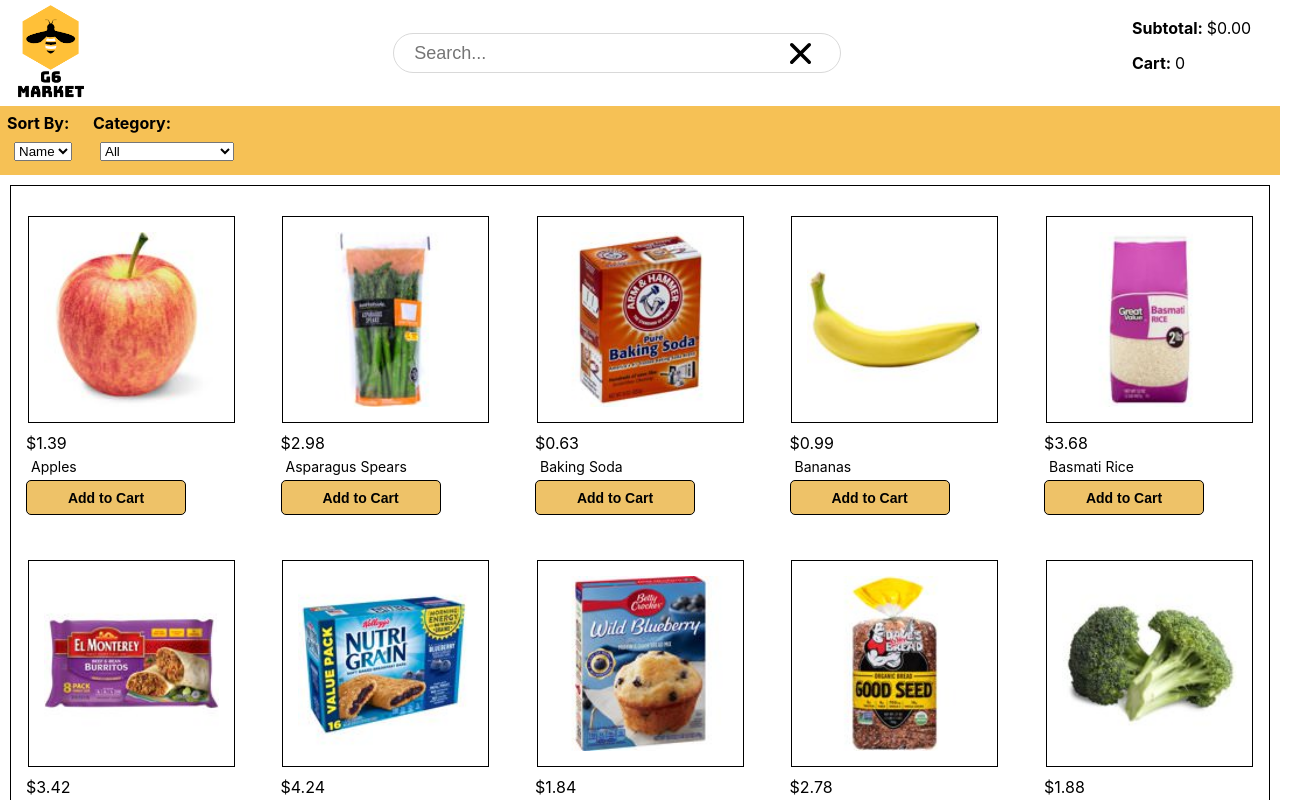
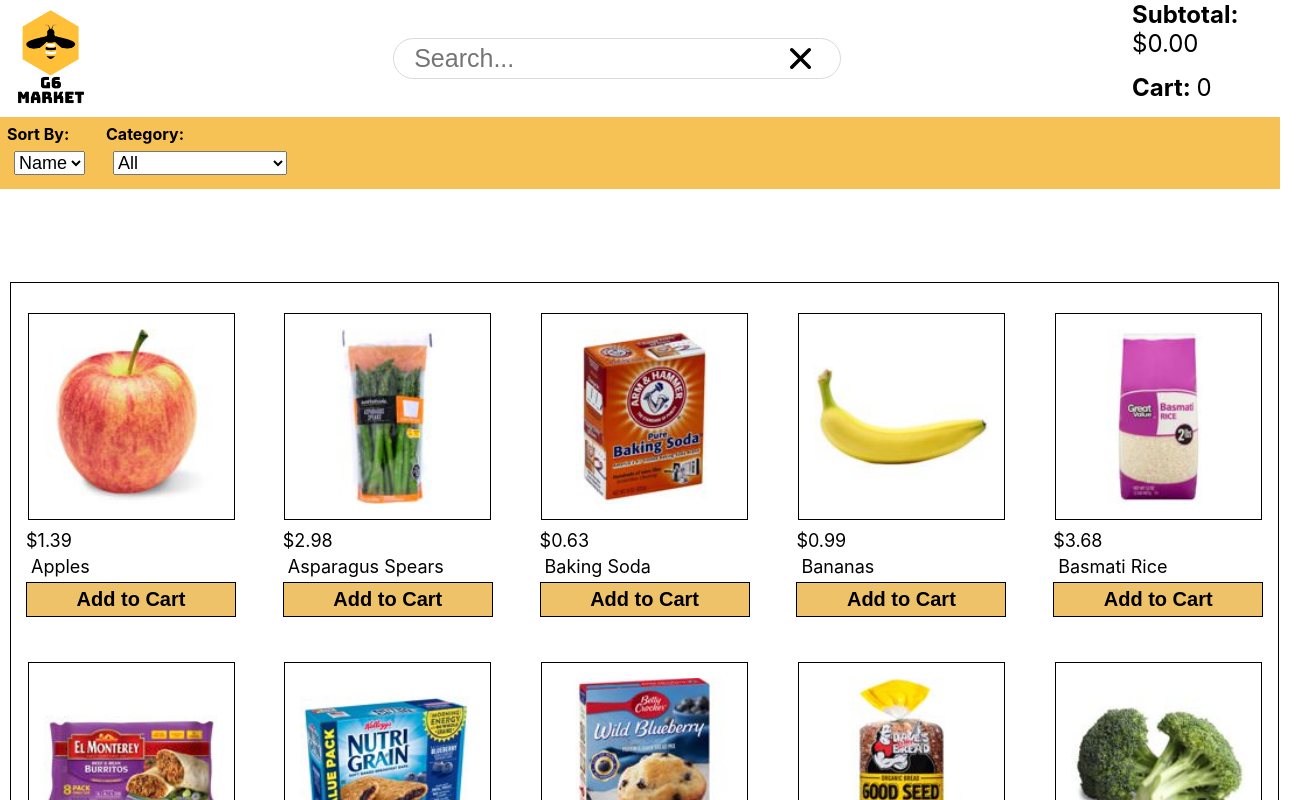
Before and after one commit to JaredPotter/g6-market-app, a React (Create React App) app: page / in a window 1280 px wide. Shown: the top 800 px of the page, 1304 px wide, since content can reach past the window. Built offline with nearby package versions, Linux system fonts and the light colour scheme.

Commit message:
Fixed a few bugs. Improved cart apperence.

```diff
--- a/src/App.scss
+++ b/src/App.scss
@@ -4,6 +4,19 @@
   position: relative;
 
   .top-bar {
+    display: flex;
+    flex-direction: column;
+    position: fixed;
+    top: 0;
+    left: 0;
+    z-index: 750;
+    width: 100%;
+
+    height: 17em;
+    background: white;
+
+
+    .top {
       display: flex;
       justify-content: space-between;
       align-items: center;
@@ -27,40 +40,61 @@
         div {
           margin-bottom: 15px;
         }
+
+        * {
+          font-size: 24px;
+        }
       }
     }
 
-  .filter-bar {
+    .bottom {
       background: #F6C155;
       display: flex;
 
       div {
         padding: 7px;
       }
+
+      select {
+        font-size: 18px;
+      }
+    }
   }
 }
 
 .app .body {
-  display: flex;
+  position: relative;
 
   .left {
+    width: 78%;
+    border: 1px solid black;
+    margin-top: 10px;
+    margin-left: 10px;
+    position: absolute;
+    top: 17em;
+
+    .products {
+      position: relative;
       display: flex;
-    width: 80%;
-    justify-content: center;
-    flex-direction: column;
-    border: 1px solid black;
-    margin: 10px;
+      flex-wrap: wrap;
+      justify-content: space-between;
+      padding-top: 15px;
+    }
   }
 
   .full-left {
-    width: 100%;
+    width: 99%;
   }
 
   .right {
     width: 20%;
-    display: flex;
-    justify-content: center;
-    margin: 10px;
+    border: 1px solid black;
+    margin-right: 10px;
+    margin-top: 10px;
+    position: fixed;
+    top: 17em;
+    right: 0;
+    bottom: 0;
   }
 
   .hidden-right {
@@ -68,9 +102,6 @@
   }
 }
 
-.products {
-  display: flex;
-  flex-wrap: wrap;
-  justify-content: space-between;
-  padding-top: 15px;
+.search-container input {
+  font-size: 25px;
 }
--- a/src/App.tsx
+++ b/src/App.tsx
@@ -182,7 +182,7 @@
     let subtotal = 0;
 
     if(cartItems.length > 0) {
-      subtotal = cartItems.reduce((total, item) => total += item.price * item.quantity), 0;
+      subtotal = cartItems.reduce((total, item) => total += item.price * item.quantity, 0);
     }
 
     return subtotal;
@@ -202,12 +202,6 @@
   onQueryChange(query : string) {
     this.updateFilteredProducts(undefined, undefined, query)
   }
-
-  // renderCart() {
-  //   return (
-
-  //   );
-  // }
 
   render() {
     const filteredProductList = this.state.filteredProductList;
@@ -236,6 +230,7 @@
     return (
       <div className="app">
         <div className="top-bar">
+          <div className="top">
             <a href="/">
               <img src="logo_title.png" alt="G6 Market"/>
             </a>
@@ -252,7 +247,7 @@
               <div><strong>Cart: </strong> { this.getCartCount() }</div>
             </div>
           </div>
-        <div className="filter-bar">
+          <div className="bottom">
             <div>
                 <strong>Sort By:</strong>
                 <Select
@@ -268,6 +263,7 @@
                 options={ this.state.categories }
                 onSelectChange={ this.updateCategoryFilter }
               />
+            </div>
           </div>
         </div>
         <div className="body">
--- a/src/components/Cart.scss
+++ b/src/components/Cart.scss
@@ -1,37 +1,94 @@
 .cart-container {
-    padding: 6px;
-    border: 1px solid black;
+    height: 100%;
+    display: flex;
+    flex-direction: column;
+    justify-content: space-between;
+
+    .top {
+        display: flex;
+        flex-direction: column;
+
+        h1 {
+            text-align: center;
+        }
+
+        .cart-icon {
+            position: relative;
+            display: flex;
+            justify-content: center;
+            height: 175px;
+            padding-bottom: 25px;
+
+            img {
+                padding-top: 10px;
+                height: 100%;
+            }
+
+            .total-quantity {
+                display: inline-block;
+                position: absolute;
+                top: 65px;
+
+                border-radius: 3.235801032000001em;
+                background: #F6C155;
+                color: black;
+                padding: .38198205906665em .618046971569839em;
+                text-align: center;
+                font-size: 24px;
+                font-weight: bold;
+            }
+        }
+
+        .items {
+            tbody tr {
+                padding: 200px;
+                border-bottom: 1px solid black;
+            }
+        }
+    }
+
+    .bottom {
+        border-top: 1px solid black;
+        padding-top: 5px;
         display: flex;
         flex-direction: column;
         align-items: center;
-    // justify-content: center;
 
-    img {
-        max-height: 1%;
+        table {
+            width: 95%;
+            padding: 5px;
+
+            * {
+                font-size: 22px;
             }
 
-    .items {
-        margin-bottom: 15px;
+            .value {
+                text-align: right;
+
+            }
         }
 
         .checkout {
             background: #EEC268;
-        width: 160px;
-        height: 35px;
-        font-size: 14px;
+            width: 98%;
+            height: 50px;
+            margin: 5px;
+            font-size: 20px;
             font-weight: bold;
-        border-radius: 5px;
-        border: 1px solid black;
             cursor: pointer;
         }
     }
-
-table, th, td {
-    border: 1px solid black;
 }
 
 .quantity {
+
+    input {
         text-align: center;
+        font-size: 16px;
+        width: 30px;
+
+    }
+
 }
 
 .remove {
--- a/src/components/Cart.tsx
+++ b/src/components/Cart.tsx
@@ -52,7 +52,7 @@
                         <input type="number" value={ item.quantity } onChange={ (e) => this.onChangeQuantity(e, item.title, item.price)}/>
                     </td>
                     <td>
-                        <Dollar value={ item.price }/>
+                        <Dollar value={ item.price * item.quantity }/>
                     </td>
                     <td onClick={ () => this.handleRemoveFromCart(item) } className="remove">
                         X
@@ -70,7 +70,7 @@
                 <td>
                     Subtotal
                 </td>
-                <td>
+                <td className="value">
                     <Dollar value={ subtotal }/>
                 </td>
             </tr>
@@ -81,7 +81,7 @@
         return (
             <tr>
                 <td>Tax Rate</td>
-                <td>
+                <td className="value">
                     { rate * 100 }%
                 </td>
             </tr>
@@ -92,7 +92,7 @@
         return (
             <tr>
                 <td>Tax Amount</td>
-                <td>
+                <td className="value">
                     <Dollar value={ rate * subtotal }/>
                 </td>
             </tr>
@@ -103,7 +103,7 @@
         return (
             <tr>
                 <td><strong>Total</strong></td>
-                <td>
+                <td className="value">
                     <strong><Dollar value={ (rate * subtotal) + subtotal }/></strong>
                 </td>
             </tr>
@@ -134,7 +134,7 @@
     }
 
     checkout() {
-        alert('Grocery Order Complete! - Total was: ' + this.getTotalAmount() + ' for ' + this.getItemCount() + ' items.');
+        alert('Grocery Order Complete! - Total: $' + this.getTotalAmount().toFixed(2) + ' for ' + this.getItemCount() + ' items.');
 
         this.props.items.forEach((item) => {
             this.handleRemoveFromCart(item);
@@ -144,23 +144,21 @@
     render() {
         return (
             <div className="cart-container">
+                <div className="top">
+                <h1>Cart</h1>
+                    <div className="cart-icon">
+                        <span className="total-quantity">{ this.getItemCount() }</span>
                         <img src="shopping-cart.svg" alt="Shopping Cart"/>
-                <h3>Cart</h3>
+                    </div>
                     <table className="items">
-                    <thead>
-                        <tr>
-                            <th>Item</th>
-                            <th>Quantity</th>
-                            <th>Price</th>
-                            <th>Remove</th>
-                        </tr>
-                    </thead>
                         <tbody>
                             { this.renderLineItem(this.props.items ) }
                         </tbody>
                     </table>
-                <h3>Cart Total</h3>
-                <table className="items">
+                </div>
+                <div className="bottom">
+                    <h2>Cart Total</h2>
+                    <table>
                         <tbody>
                             { this.renderSubtotal(this.subtotalAmount(this.props.items)) }
                             { this.renderTaxRate(this.props.taxRate) }
@@ -170,6 +168,7 @@
                     </table>
                     <button onClick={ this.checkout } className="checkout">CHECK OUT</button>
                 </div>
+            </div>
         );
     };
 };
--- a/src/components/Product.scss
+++ b/src/components/Product.scss
@@ -7,11 +7,13 @@
 
     .title {
         padding: 5px;
-        font-size: 14px;
+        font-size: 18px;
+        white-space: nowrap;
     }
 
     .price {
         margin-top: 10px;
+        font-size: 18px;
     }
 
     .img {
@@ -28,8 +30,6 @@
         }
     }
 
-
-
     .bottom {
         display: flex;
 
@@ -37,15 +37,17 @@
             background: #EEC268;
             width: 160px;
             height: 35px;
-            font-size: 14px;
+            font-size: 20px;
             font-weight: bold;
-            border-radius: 5px;
             border: 1px solid black;
             cursor: pointer;
+            width: 100%;
         }
 
         .quantity {
             display: flex;
+            width: 100%;
+            justify-content: center;
         }
 
         .quantity-button {
--- a/src/components/Search.scss
+++ b/src/components/Search.scss
@@ -12,7 +12,7 @@
 
     input {
         width: 100%;
-        font-size: 1.125rem;
+        // font-size: 1.125rem;
         border: none;
         outline: none;
     }
```
Lines whose indentation alone changed are shown as unchanged.
